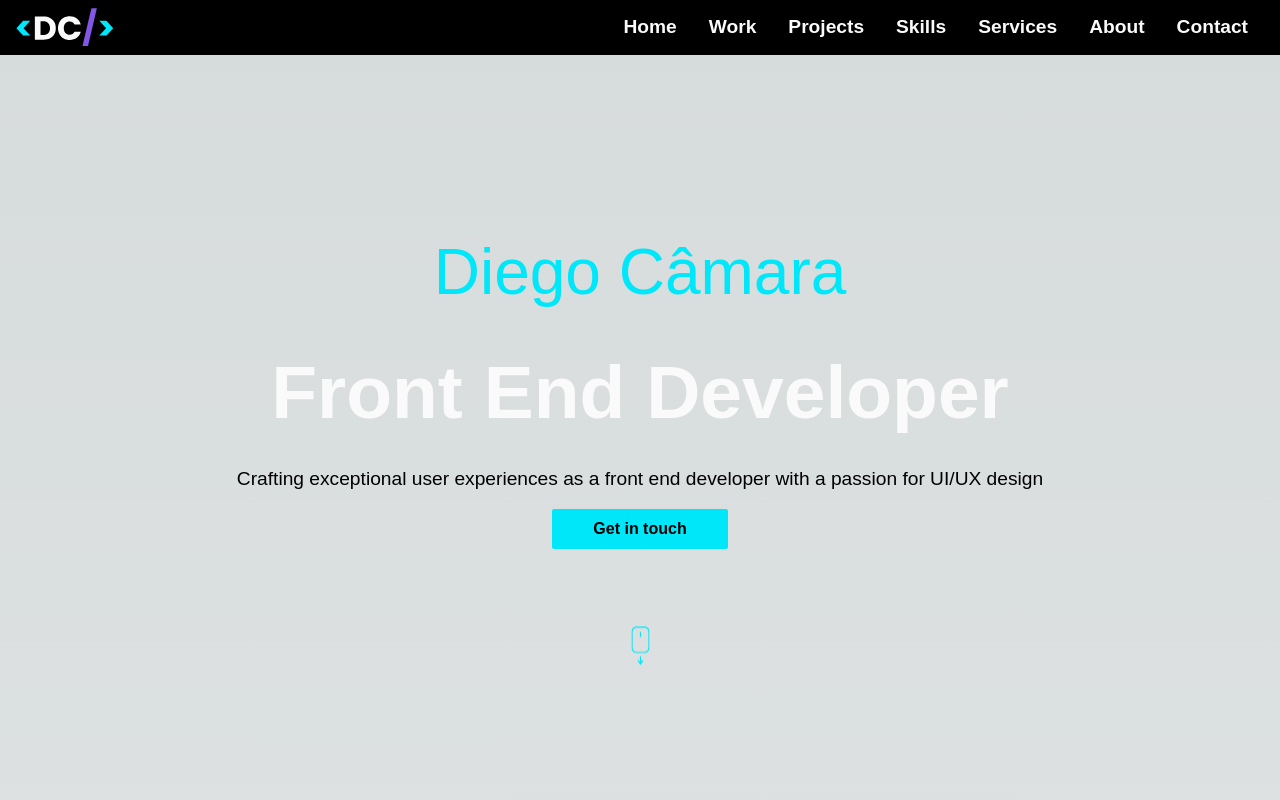
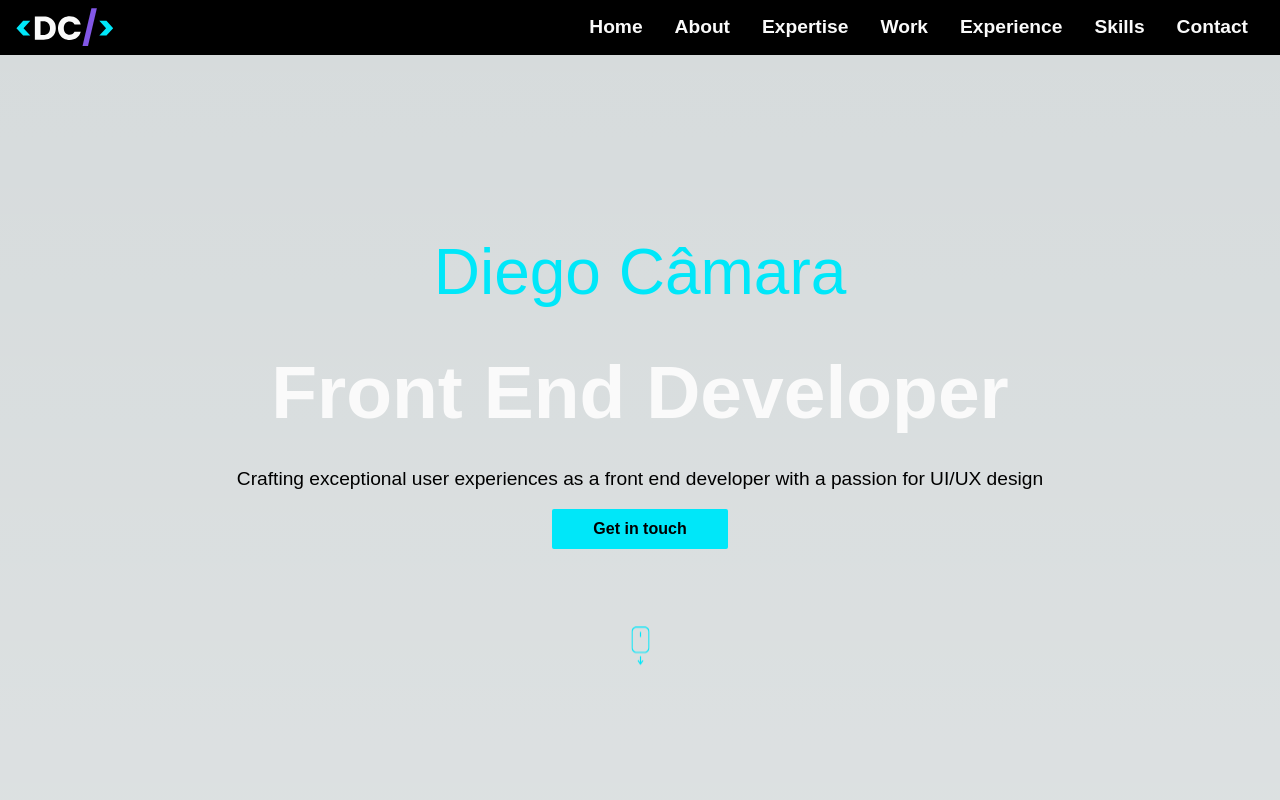
Before and after one commit to diegodscamara/portfolio, a Next.js app: page / in a window 1280 px wide. Shown: the top 800 px of the page. Built offline with nearby package versions, Linux system fonts and the light colour scheme.

Commit message:
Refactor Header component to use dynamic NavLink components with an array of links in navLinks variable

```diff
--- a/src/components/Header.tsx
+++ b/src/components/Header.tsx
@@ -2,11 +2,6 @@ import Link from 'next/link';
 import { Logo } from 'public/logo';
 import { useRouter } from 'next/router';
 import { useState } from 'react';
-
-const Header = () => {
-  const [isOpen, setIsOpen] = useState(false);
-
-  const toggleMenu = () => setIsOpen(!isOpen);
 
 type NavLinkProps = {
   href: string;
@@ -19,32 +14,43 @@ const Header = () => {
   const sectionId = href.slice(1);
   const isActive = router.asPath.includes(sectionId);
   const className = `text-card font-bold font-sans mx-4 hover:text-primary ${isActive ? 'text-primary' : ''}`;
-
   return (
-      <Link href={href} onClick={onClick} className={className}>
+    <Link href={href} onClick={onClick} className={className} title={`${children} section`} aria-label={`${children} section`}>
       {children}
     </Link>
   );
 };
+
+const Header = () => {
+  const [isOpen, setIsOpen] = useState(false);
+
+  const toggleMenu = () => setIsOpen(!isOpen);
+
+  const navLinks = [
+    { href: "#Home", label: "Home" },
+    { href: "#About", label: "About" },
+    { href: "#Expertise", label: "Expertise" },
+    { href: "#Work", label: "Work" },
+    { href: "#Experience", label: "Experience" },
+    { href: "#Skills", label: "Skills" },
+    { href: "#Contact", label: "Contact" }
+  ];
 
   return (
     <header className="bg-gray-900 text-white fixed w-full bg-black shadow-light-gray z-10">
       <nav className="container mx-auto px-4 py-2 flex justify-between items-center">
         <Link href="/"><Logo /></Link>
         <div className="hidden md:block">
-          <NavLink href="#Home">Home</NavLink>
-          <NavLink href="#Work">Work</NavLink>
-          <NavLink href="#Projects">Projects</NavLink>
-          <NavLink href="#Skills">Skills</NavLink>
-          <NavLink href="#Services">Services</NavLink>
-          <NavLink href="#About">About</NavLink>
-          <NavLink href="#Contact">Contact</NavLink>
+          {navLinks.map(({ href, label }) => (
+            <NavLink key={href} href={href}>{label}</NavLink>
+          ))}
         </div>
         <div className="md:hidden">
           <button
             className="p-2 focus:outline-none"
             onClick={toggleMenu}
             aria-label="Toggle menu"
+            aria-expanded={isOpen}
           >
             {isOpen ? (
               <svg
@@ -84,13 +90,9 @@ const Header = () => {
             }`}
         >
           <div className="flex flex-col items-center gap-4">
-            <NavLink href="#Home" onClick={toggleMenu}>Home</NavLink>
-            <NavLink href="#Work" onClick={toggleMenu}>Work</NavLink>
-            <NavLink href="#Projects" onClick={toggleMenu}>Projects</NavLink>
-            <NavLink href="#Skills" onClick={toggleMenu}>Skills</NavLink>
-            <NavLink href="#Services" onClick={toggleMenu}>Services</NavLink>
-            <NavLink href="#About" onClick={toggleMenu}>About</NavLink>
-            <NavLink href="#Contact" onClick={toggleMenu}>Contact</NavLink>
+            {navLinks.map(({ href, label }) => (
+              <NavLink key={href} href={href} onClick={toggleMenu}>{label}</NavLink>
+            ))}
           </div>
         </div>
       </nav>
```
Lines whose indentation alone changed are shown as unchanged.
